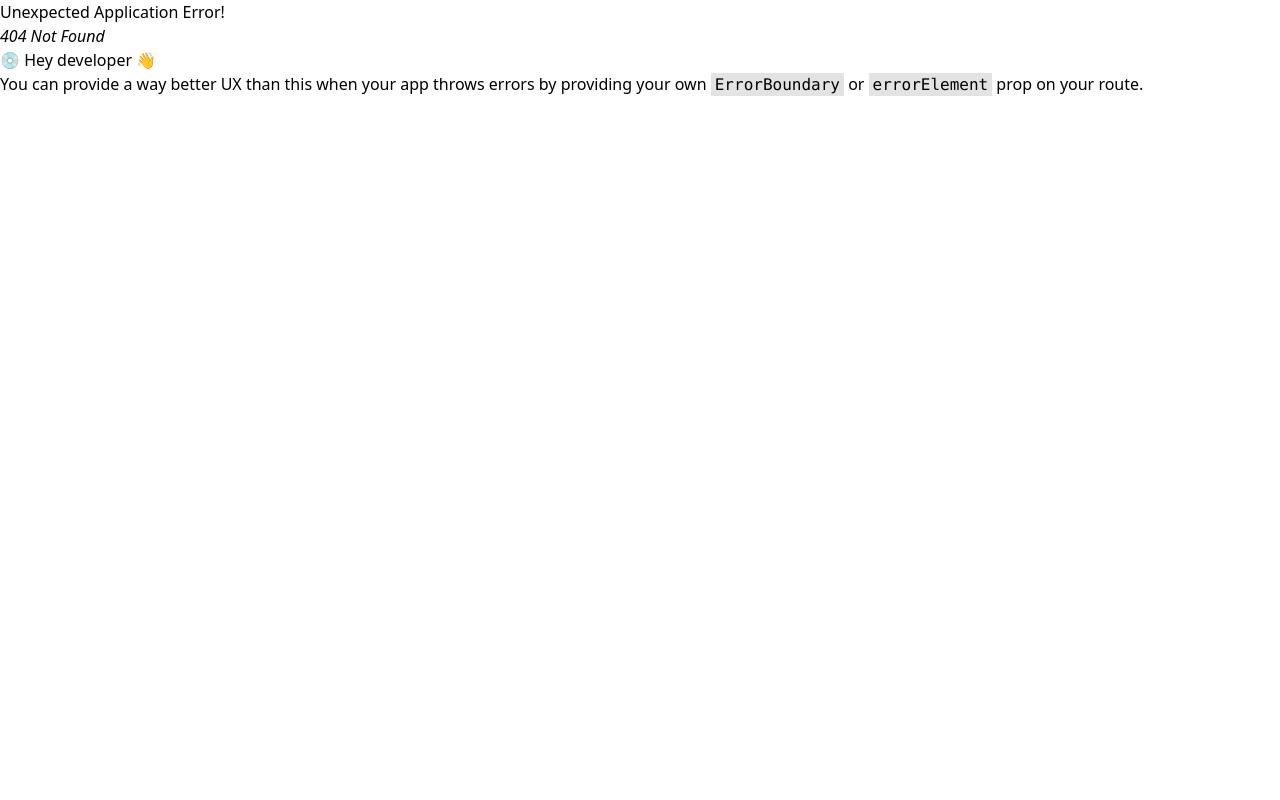
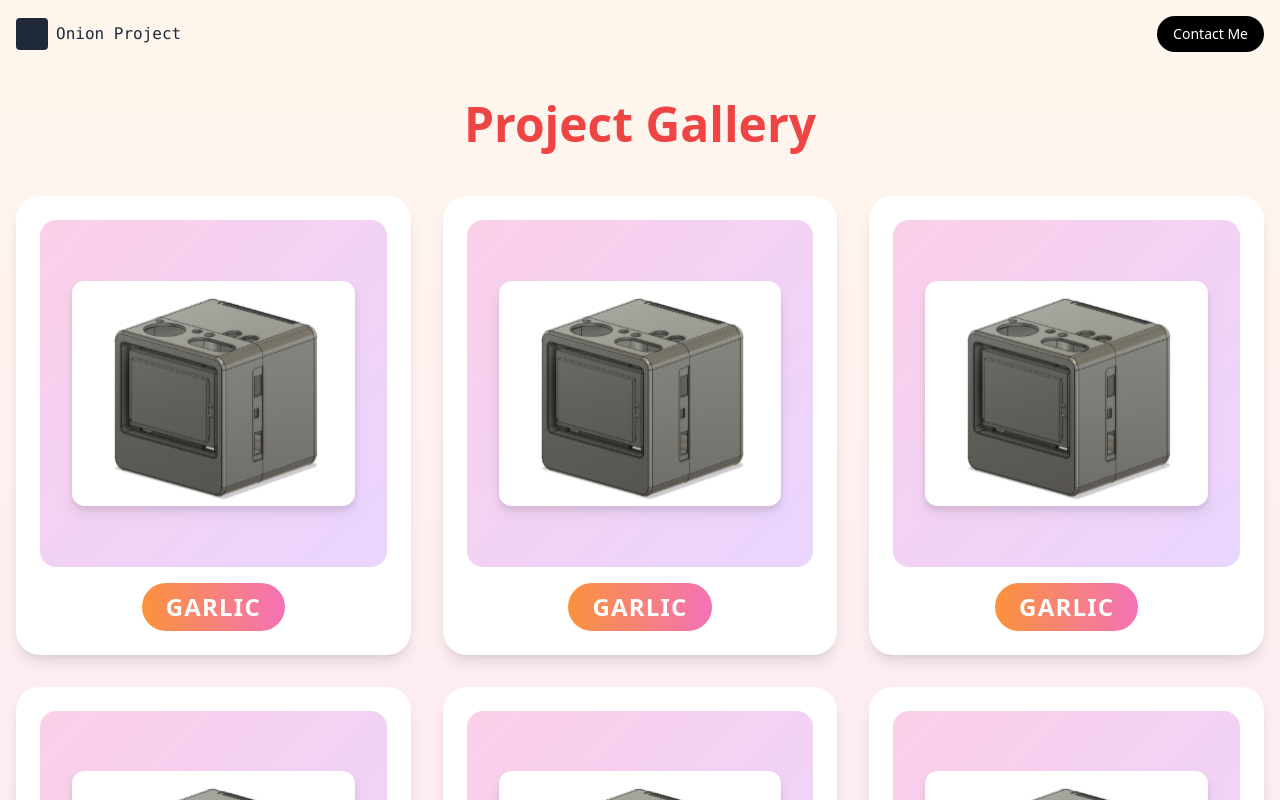
Before and after one commit to APopcorn/delayed_cv, a React (Vite) app: page /delayed_cv/project-gallery in a window 1280 px wide. Before the commit this address had no page. Shown: the top 800 px of the page. Built offline with nearby package versions, Linux system fonts and the light colour scheme.

Commit message:
Add ProjectGallery start

```diff
--- /dev/null
+++ b/src/components/pages/ProjectGallery.tsx
@@ -0,0 +1,160 @@
+import garlic from "../../assets/projects/Garlic.svg";
+import patch from "../../assets/projects/Patch.svg";
+import rumbi from "../../assets/projects/Rumbi.svg";
+
+interface Project {
+    id: number;
+    name: string;
+    image: string;
+    link?: string;
+}
+
+const ProjectGallery = () => {
+    // Sample projects - you can replace with your actual project data
+    const projects: Project[] = [
+        {
+            id: 1,
+            name: "GARLIC",
+            image: garlic,
+            link: "https://github.com/APopcorn/delayed_cv",
+        },
+        {
+            id: 2,
+            name: "GARLIC",
+            image: garlic,
+            link: "https://github.com/APopcorn/delayed_cv",
+        },
+        {
+            id: 3,
+            name: "GARLIC",
+            image: garlic,
+            link: "https://github.com/APopcorn/delayed_cv",
+        },
+        {
+            id: 4,
+            name: "GARLIC",
+            image: garlic,
+            link: "https://github.com/APopcorn/delayed_cv",
+        },
+        {
+            id: 5,
+            name: "GARLIC",
+            image: garlic,
+            link: "https://github.com/APopcorn/delayed_cv",
+        },
+        {
+            id: 6,
+            name: "GARLIC",
+            image: garlic,
+            link: "https://github.com/APopcorn/delayed_cv",
+        },
+        {
+            id: 7,
+            name: "GARLIC",
+            image: garlic,
+            link: "https://github.com/APopcorn/delayed_cv",
+        },
+        {
+            id: 8,
+            name: "GARLIC",
+            image: garlic,
+            link: "https://github.com/APopcorn/delayed_cv",
+        },
+        {
+            id: 9,
+            name: "GARLIC",
+            image: garlic,
+            link: "https://github.com/APopcorn/delayed_cv",
+        },
+        {
+            id: 10,
+            name: "GARLIC",
+            image: garlic,
+            link: "https://github.com/APopcorn/delayed_cv",
+        },
+        {
+            id: 11,
+            name: "GARLIC",
+            image: garlic,
+            link: "https://github.com/APopcorn/delayed_cv",
+        },
+        {
+            id: 12,
+            name: "GARLIC",
+            image: garlic,
+            link: "https://github.com/APopcorn/delayed_cv",
+        },
+    ];
+
+    return (
+        <div className="min-h-screen bg-gradient-to-b from-orange-50 via-pink-100 to-purple-200 relative">
+            {/* Header */}
+            <div className="flex justify-between items-center p-4">
+                <div className="flex items-center gap-2">
+                    <div className="w-8 h-8 bg-gray-800 rounded"></div>
+                    <span className="font-mono text-gray-800">
+                        Onion Project
+                    </span>
+                </div>
+                <button className="bg-black text-white px-4 py-2 rounded-full text-sm font-medium hover:bg-gray-800 transition">
+                    Contact Me
+                </button>
+            </div>
+
+            {/* Title */}
+            <h1 className="text-center text-4xl md:text-5xl font-bold text-red-500 mt-8 mb-12">
+                Project Gallery
+            </h1>
+
+            {/* Project Grid */}
+            <div className="max-w-7xl mx-auto px-4 pb-32">
+                <div className="grid grid-cols-1 sm:grid-cols-2 lg:grid-cols-3 gap-6 md:gap-8">
+                    {projects.map((project) => (
+                        <a
+                            key={project.id}
+                            href={project.link}
+                            target="_blank"
+                            rel="noopener noreferrer"
+                            className="group"
+                        >
+                            <div className="bg-white rounded-3xl p-6 shadow-lg hover:shadow-2xl transition-all duration-300 transform hover:-translate-y-2">
+                                {/* Project Image Container */}
+                                <div className="bg-gradient-to-br from-pink-200 to-purple-200 rounded-2xl p-8 flex items-center justify-center aspect-square mb-4">
+                                    <img
+                                        src={project.image}
+                                        alt={project.name}
+                                        className="w-full h-full object-contain drop-shadow-lg"
+                                    />
+                                </div>
+
+                                {/* Project Name */}
+                                <div className="text-center">
+                                    <h3 className="text-2xl font-black text-white bg-gradient-to-r from-orange-400 to-pink-400 rounded-full py-2 px-6 inline-block tracking-wider">
+                                        {project.name}
+                                    </h3>
+                                </div>
+                            </div>
+                        </a>
+                    ))}
+                </div>
+            </div>
+
+            {/* Bottom Wave */}
+            <div className="absolute bottom-0 left-0 right-0 h-64">
+                <svg
+                    viewBox="0 0 1440 320"
+                    className="absolute bottom-0 w-full"
+                    preserveAspectRatio="none"
+                >
+                    <path
+                        fill="#b39ddb"
+                        fillOpacity="0.8"
+                        d="M0,96L48,112C96,128,192,160,288,160C384,160,480,128,576,122.7C672,117,768,139,864,138.7C960,139,1056,117,1152,101.3C1248,85,1344,75,1392,69.3L1440,64L1440,320L1392,320C1344,320,1248,320,1152,320C1056,320,960,320,864,320C768,320,672,320,576,320C480,320,384,320,288,320C192,320,96,320,48,320L0,320Z"
+                    ></path>
+                </svg>
+            </div>
+        </div>
+    );
+};
+
+export default ProjectGallery;
--- a/src/main.tsx
+++ b/src/main.tsx
@@ -4,11 +4,17 @@ import { createBrowserRouter, RouterProvider } from "react-router-dom";
 import App from "./App.tsx";
 import "./index.css";
 
+import ProjectGallery from "./components/pages/ProjectGallery.tsx";
+
 const router = createBrowserRouter(
     [
         {
             path: "/",
             element: <App />,
+        },
+        {
+            path: "/project-gallery",
+            element: <ProjectGallery />,
         },
     ],
     {
```
